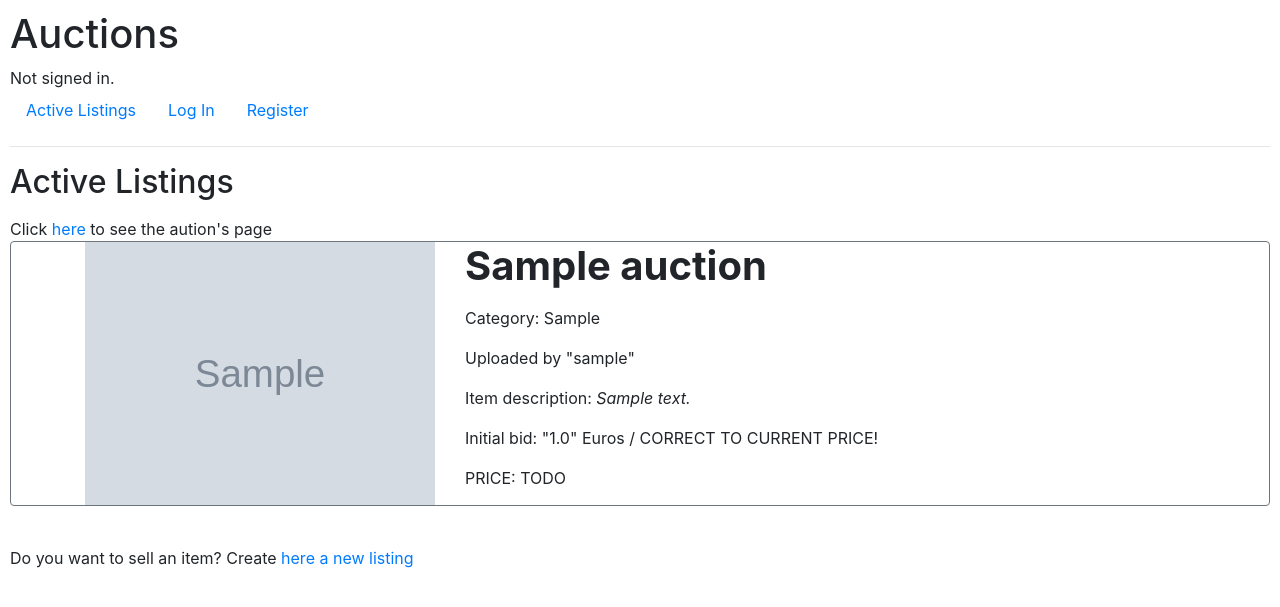
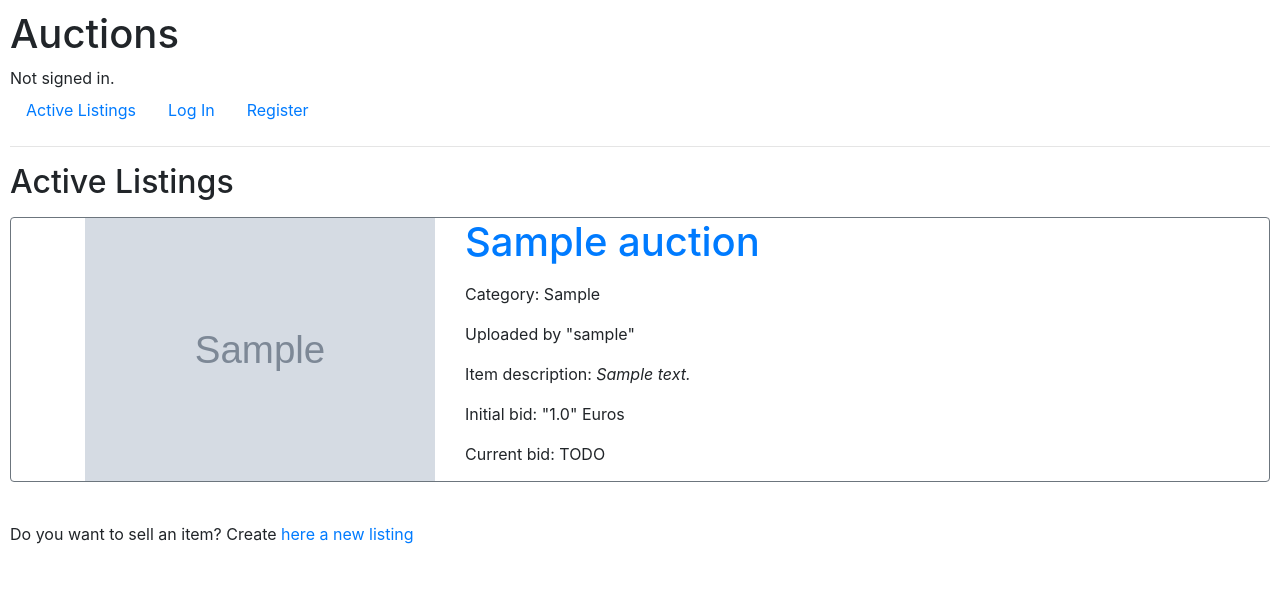
Before and after one commit to AntoineSau/commerce, a Django app: page / in a window 1280 px wide. Shown: the top 607 px of the page. Run offline with Django 3.2, Linux system fonts and the light colour scheme; tables that the repository leaves empty hold one stand-in row (values such as "Sample post"); grey boxes marked "Sample" are stand-in pictures; some libraries are stand-ins or nearby versions.

Commit message:
Basic bid working. Todo charge bid as price and limti bids that are lower

```diff
--- a/auctions/templates/auctions/index.html
+++ b/auctions/templates/auctions/index.html
@@ -5,129 +5,70 @@
 
     <p></p>
 
-    <!-- Message sayign the manual access to an auction did not work-->
+    <!-- Message saying the manual access to an auction did not work-->
     {% if message %}
-        <p></p>
      <div style="color: red;">{{ message }}</div>
      <p></p>
     {% endif %}
-    <!-- Looping over all auctions-->
+
+    <!-- Looping over all auctions and display their content-->
     {% for auction in auctions %}
-    Click <a href="{% url 'auction' auction.id %}">here</a> to see the aution's page
-        <!-- Adapting content displayed in function of what optional fields have been added or not -->
-        {% if auction.category and auction.image%}
+
+        <!-- Creating a tab  which content depends on type of auction-->
         <div class="border border-secondary rounded">
             <div class="container">
                 <div class="row">
+                    <!-- "Left side" -->
                     <div class="col-4">
+                        <!-- Display auction's image if it exists -->
+                        {% if auction.image %}
                             <img src="{{ auction.image }}" alt="Image for {{ auction.title }}" style="height: 100%; width: 100%; object-fit: contain">
+                        <!-- Display "missing image" image if auciton does´t have image -->
+                        {% else %}
+                            <img src="https://upload.wikimedia.org/wikipedia/commons/a/ac/No_image_available.svg " alt="No Image here" style="height: 100%; width: 100%; object-fit: contain">
+                        {% endif %}
                     </div>
+                    <!-- "Right side" -->
                     <div class="col-8">
-                            <h1><b>{{ auction.title }}</b></h1>
+                        <!-- Displaying title with link to the auction's page -->
+                        <h1><a href="{% url 'auction' auction.id %}">{{ auction.title }}</a></h1>
                         <p></p>
+
+                        <!-- If the auction has a category, display it -->
+                        {% if auction.category %}
                             Category: {{ auction.category }}
+                        <!-- If not, display a general statement -->
+                        {% else %}
+                            <i>Listing category was not defined by the user</i>
+                        <!-- Close if loop -->
+                        {% endif %}
                         <p></p>
+
                         Uploaded by "{{ auction.userid.username }}"
                         <p></p>
                         Item description: <i>{{ auction.description }}</i>
                         <p></p>
-                            Initial bid: "{{ auction.startingbid }}" Euros / CORRECT TO CURRENT PRICE!
+                        Initial bid: "{{ auction.startingbid }}" Euros
                         <p></p>
-                            PRICE: TODO
-                        </div>
-                    </div>
-                </div>
-            </div>
-            <p></p>
-        {% elif auction.image %}
-        <div class="border border-secondary rounded">
-            <div class="container">
-                <div class="row">
-                    <div class="col-4">
-                        <img src="{{ auction.image }}" alt="Image for {{ auction.title }}" style="height: 100%; width: 100%; object-fit: contain">
-                    </div>
-                    <div class="col-8">
-                        <h1><b>{{ auction.title }}</b></h1>
-                        <p>
-                        Category: <i>Not specified</i>
-                        </p>
-                        <p></p>
-                        Uploaded by "{{ auction.userid.username }}"
-                        <p></p>
-                        Item description: <i>{{ auction.description }}</i>
-                        <p></p>
-                        Initial bid: "{{ auction.startingbid }}" Euros / CORRECT TO CURRENT PRICE!
-                        <p></p>
-                        PRICE: TODO
+                        Current bid: TODO
                     </div>
                 </div>
             </div>
         </div>
         <p></p>
 
-        {% elif auction.category %}
-        <div class="border border-secondary rounded">
-            <div class="container">
-                <div class="row">
-                    <div class="col-4">
-                        <img src="https://upload.wikimedia.org/wikipedia/commons/a/ac/No_image_available.svg " alt="No Image here" style="height: 100%; width: 100%; object-fit: contain">
-                    </div>
-                    <div class="col-8">
-                        <h1><b>{{ auction.title }}</b></h1>
-                        <p></p>
-                        Category: {{ auction.category }}
-                        <p></p>
-                        Uploaded by "{{ auction.userid.username }}"
-                        <p></p>
-                        Item description: <i>{{ auction.description }}</i>
-                        <p></p>
-                        Initial bid: "{{ auction.startingbid }}" Euros / CORRECT TO CURRENT PRICE!
-                        <p></p>
-                        PRICE: TODO
-                    </div>
-                </div>
-            </div>
-        </div>
-        <p></p>
-
-        {% else %}
-        <div class="border border-secondary rounded">
-            <div class="container">
-                <div class="row">
-                    <div class="col-4">
-                        <img src="https://upload.wikimedia.org/wikipedia/commons/a/ac/No_image_available.svg " alt="No Image here" style="height: 100%; width: 100%; object-fit: contain">
-                    </div>
-                    <div class="col-8">
-                        <h1><b>{{ auction.title }}</b></h1>
-                        <p></p>
-                        Category: <i>Not specified</i>
-                        <p></p>
-                        Uploaded by "{{ auction.userid.username }}"
-                        <p></p>
-                        Item description: <i>{{ auction.description }}</i>
-                        <p></p>
-                        Initial bid: "{{ auction.startingbid }}" Euros / CORRECT TO CURRENT PRICE!
-                        <p></p>
-                        PRICE: TODO
-                    </div>
-                </div>
-            </div>
-        </div>
-        <p></p>
-
-        {% endif %}
-
     <!-- Adding possibility that there is NO auction -->
     {% empty %}
         <li>There are currently no auction!</li>
 
+    <!-- Finishing loop over auctions -->
     {% endfor %}
         <br>
         Do you want to sell an item? Create <a href="{% url 'createlisting' %}">here a new listing</a>
 
 {% endblock %}
 
-<!-- Images
+<!-- Back up for images
     Cat img https://steamuserimages-a.akamaihd.net/ugc/1644340994747007967/853B20CD7694F5CF40E83AAC670572A3FE1E3D35/
     Lama img https://ih1.redbubble.net/image.1036920113.4491/st,small,845x845-pad,1000x1000,f8f8f8.u1.jpg
     NO IMG: https://upload.wikimedia.org/wikipedia/commons/a/ac/No_image_available.svg
--- a/auctions/views.py
+++ b/auctions/views.py
@@ -5,7 +5,7 @@ from django.shortcuts import render
 from django.urls import reverse
 from datetime import datetime
 
-from .models import User, Auction
+from .models import Bid, User, Auction
 
 
 def index(request):
@@ -100,18 +100,64 @@ def createlisting(request):
         return render(request, "auctions/createlisting.html")
 
 def auction(request, auction_id):
+    if request.method == "POST":
 
+        try:
+            auction = Auction.objects.get(id=auction_id)
+            initialbid = auction.startingbid
 
-    try:
-        auction = Auction.objects.get(id=auction_id)
-        return render(request, "auctions/auction.html", {
-            "auction": auction
-        })
+            auction_id = str(auction_id)
 
-    except Auction.DoesNotExist:
-        return render(request, "auctions/index.html", {
-            "auctions": Auction.objects.all(),
-            "message": "This auction was not found! Please check manually below"
-        })
+            newbid = int(request.POST["bid"])
+
+            # TEST comparing bid and intitial bid:
+            if newbid > initialbid:
+                answerok = "Thanks, your had been taken into account!"
+                answerno = None
+
+                # Check which user is logged in
+                currentuserid = request.user
+                currentuserid = currentuserid.id
+                currentuserid = User.objects.get(id=currentuserid)
+
+                # Register new bid
+                newbid = Bid(auctionid=auction, userid=currentuserid, bid=newbid)
+                newbid.save()
+
+            elif newbid < initialbid:
+                answerno = "ERROR, please place higher bid!"
+                answerok = None
+            return render(request, "auctions/auction.html", {
+                "auction": auction,
+                "bid": newbid,
+                "answerok": answerok,
+                "answerno": answerno,
+                "auction_id": auction_id
+            })
+
+        except Auction.DoesNotExist:
+            return render(request, "auctions/index.html", {
+                "auctions": Auction.objects.all(),
+                "message": "This auction was not found! Please check manually below"
+            })
+
+    else:
+        try:
+            auction = Auction.objects.get(id=auction_id)
+
+            #TO DO!!! Retrieve current highest bid fot this item!
+            auction_id = int(auction_id)
+            otherbid = "TODO"
+
+            return render(request, "auctions/auction.html", {
+                "auction": auction,
+                "otherbid": otherbid
+            })
+
+        except Auction.DoesNotExist:
+            return render(request, "auctions/index.html", {
+                "auctions": Auction.objects.all(),
+                "message": "This auction was not found! Please check manually below"
+            })
 
     # if auction does not exit, forward to index Django will raise a DoesNotExist exception.!!!!!
```
Lines whose indentation alone changed are shown as unchanged.
